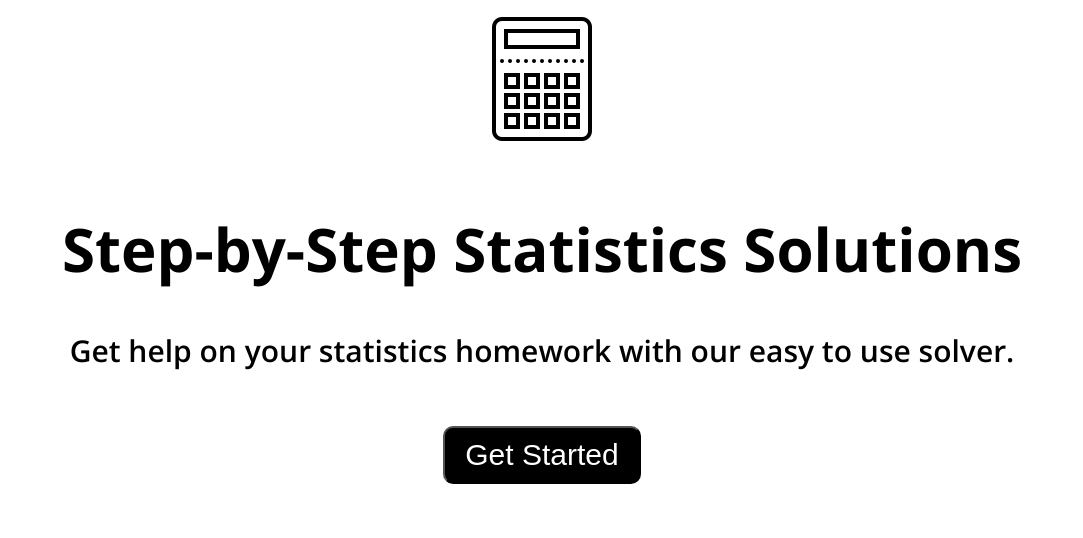
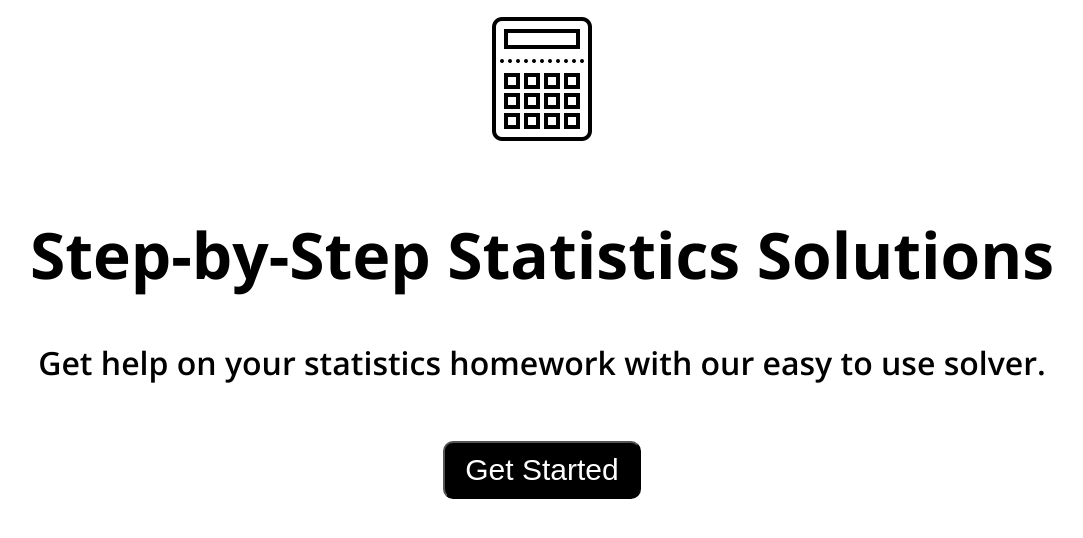
Before and after one commit to Stats-Solver/Stats-Solver.github.io, a PHP site: page / in a window 1280 px wide. Shown: the part 160-698 px from the top of the page, without its empty margins (98-1181 px from the left). Run offline with PHP 8.4, Linux system fonts and the light colour scheme.

Commit message:
Update style.css

```diff
--- a/style.css
+++ b/style.css
@@ -48,7 +48,7 @@ body{
 }
 #mainpage{
     text-align: center;
-    font-size: 30px;
+    font-size: 2em;
     color: black;
     margin: 0px 0px;
 }
```
